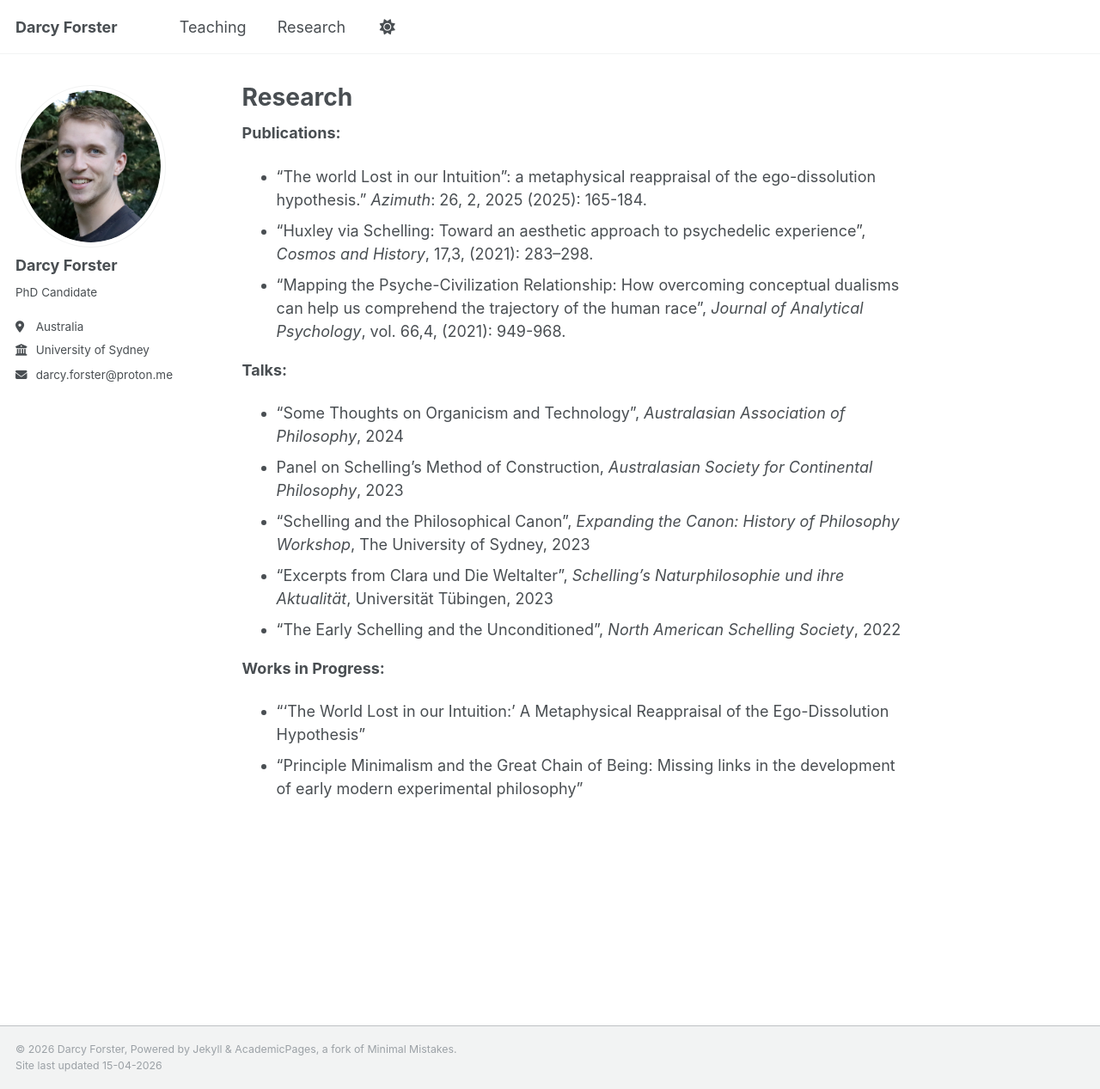
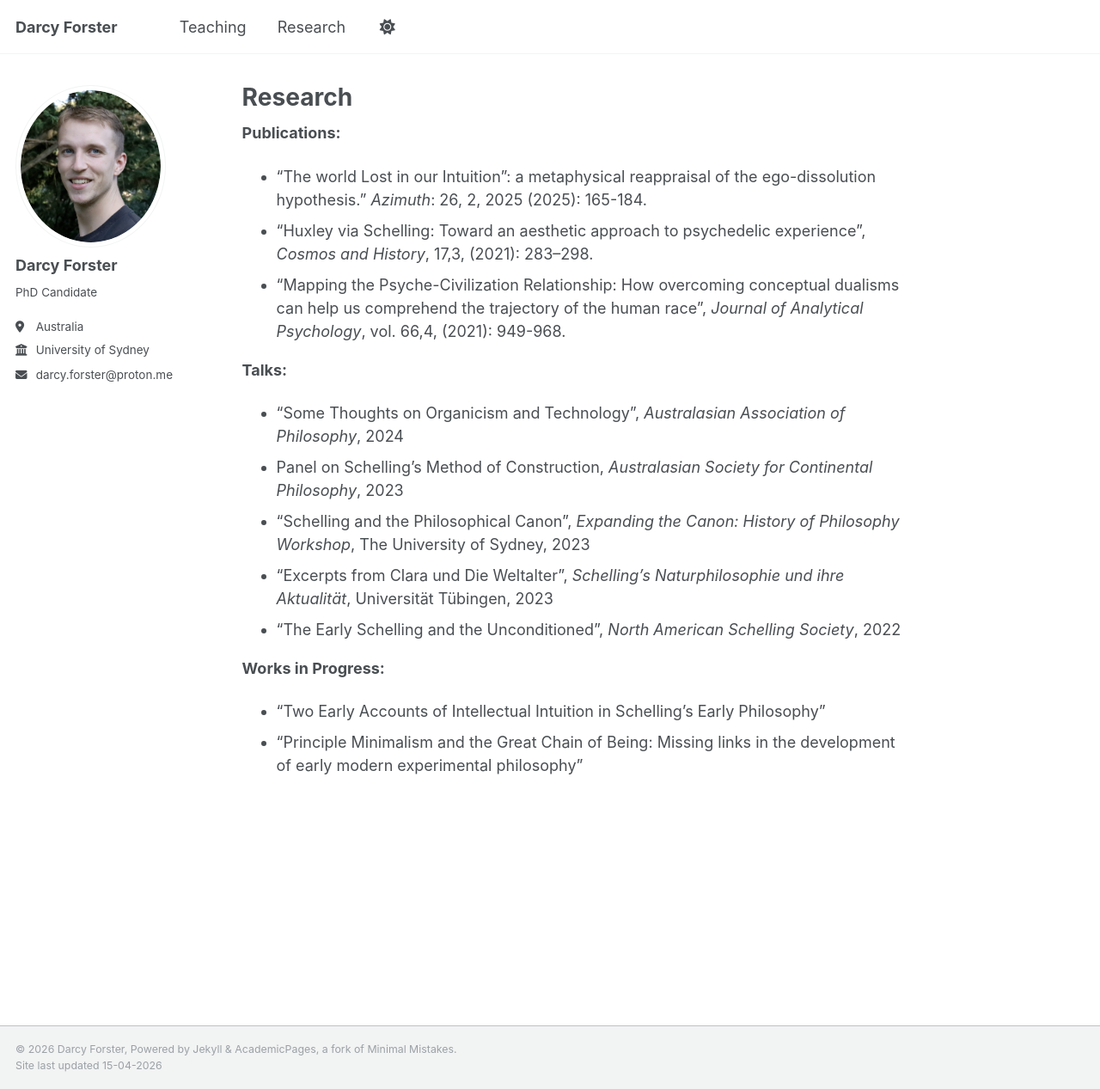
Before and after one commit to darcyforster/academic-pages, a Jekyll site: the page built from _pages/research.md, in a window 1280 px wide and 1267 px high. Shown: the whole window at 86% size. Built offline with Jekyll 4.4.1, drawn with Linux system fonts in a browser that asks for light colours.

Commit message:
Update research.md

```diff
--- a/_pages/research.md
+++ b/_pages/research.md
@@ -16,5 +16,5 @@ permalink: /research/
 * “The Early Schelling and the Unconditioned”, *North American Schelling Society*, 2022
 
 **Works in Progress:**
-* “‘The World Lost in our Intuition:’ A Metaphysical Reappraisal of the Ego-Dissolution Hypothesis”
+* “Two Early Accounts of Intellectual Intuition in Schelling’s Early Philosophy”
 * “Principle Minimalism and the Great Chain of Being: Missing links in the development of early modern experimental philosophy”
```
